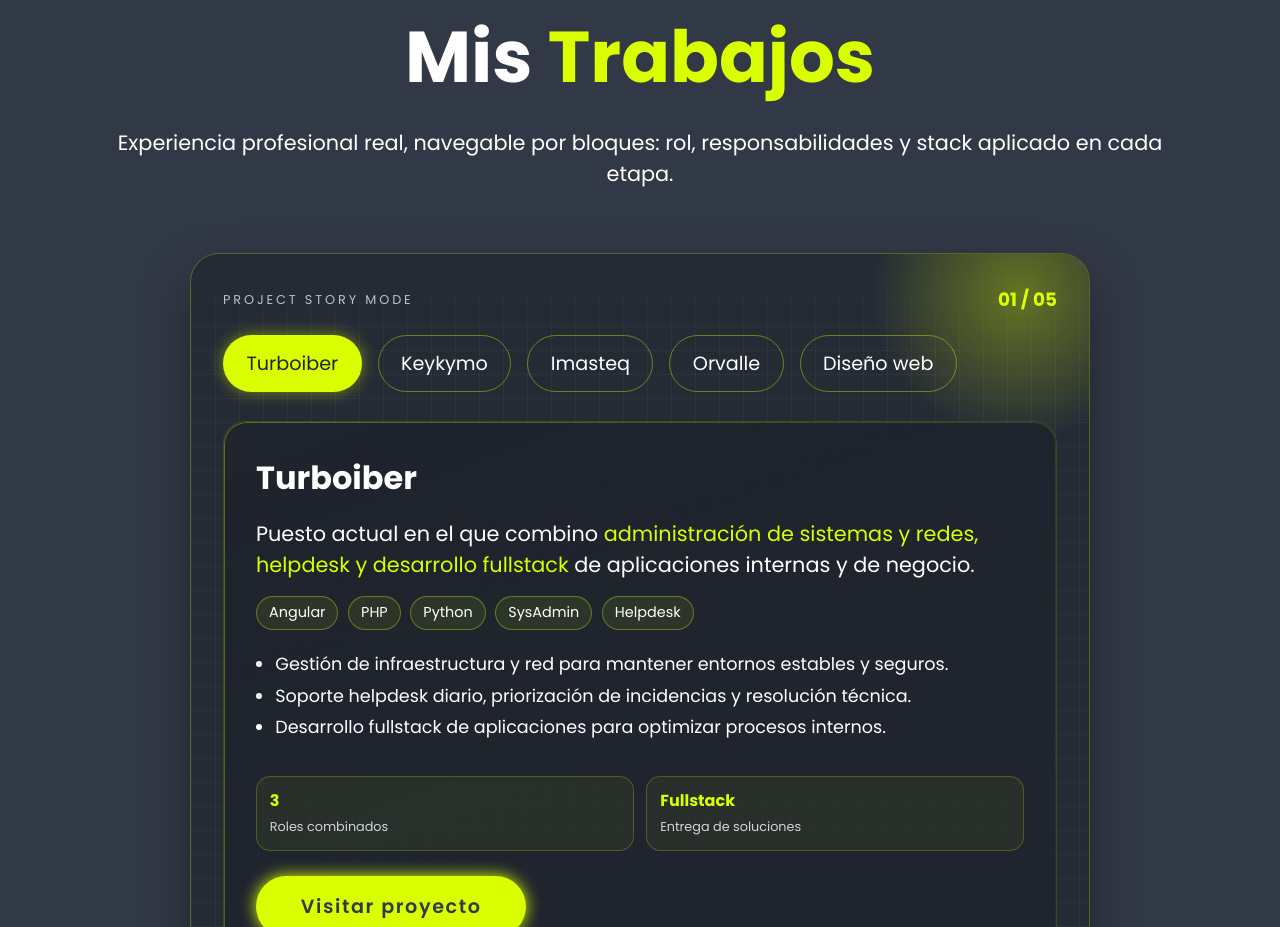
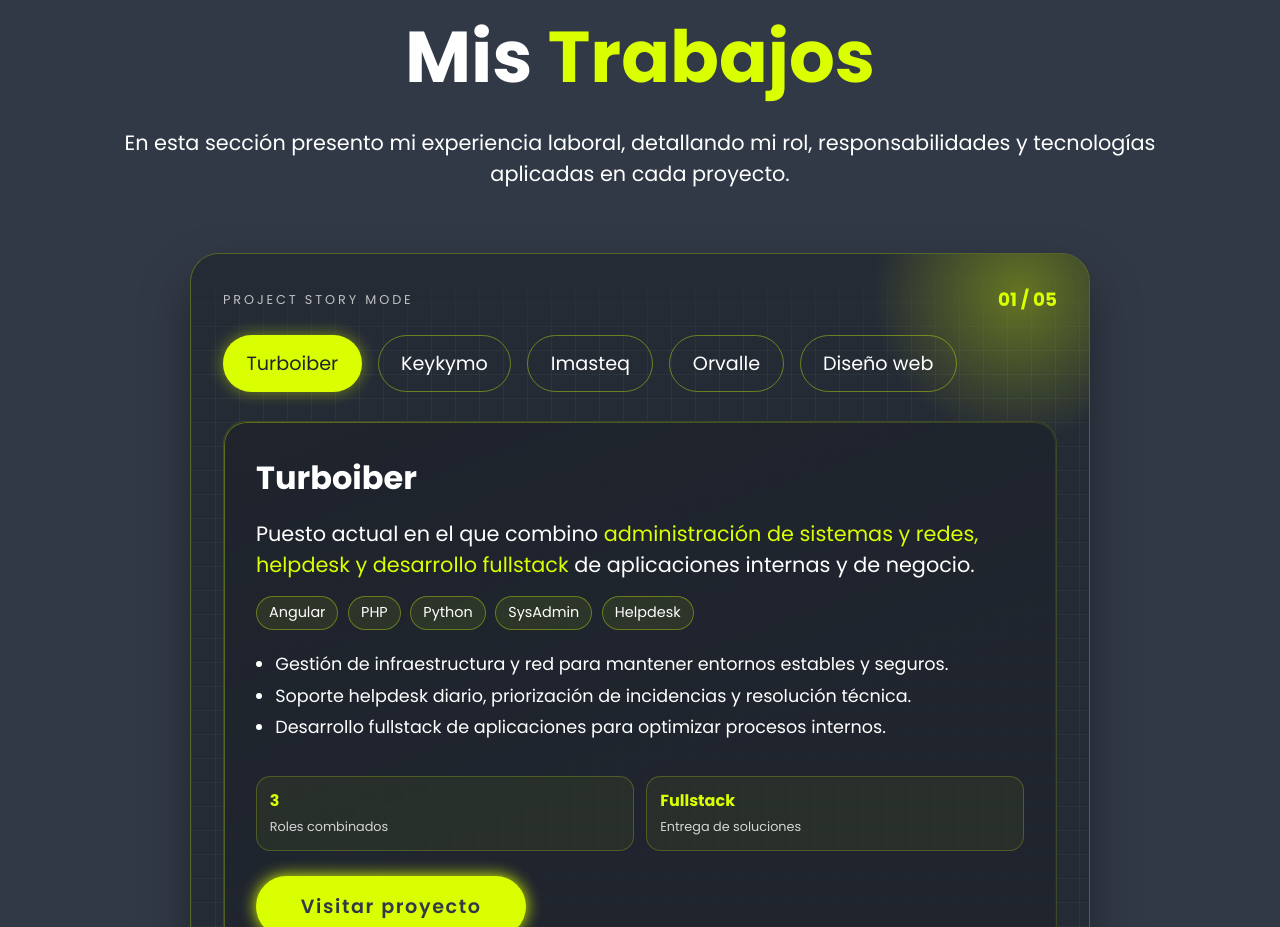
Before and after one commit to R1NLER/Personal_Portfolio, a plain HTML site: page index.html in a window 1280 px wide. Shown: the part 3080-4007 px from the top of the page. Drawn offline with nearby package versions, Linux system fonts and the light colour scheme.

Commit message:
Ajusta copy introductorio de la sección Mis trabajos

```diff
--- a/index.html
+++ b/index.html
@@ -90,7 +90,7 @@
         <!--Portfolio-->
         <section class="portfolio" id="portfolio">
             <h2 class="heading">Mis <span>Trabajos</span></h2>
-            <p>Experiencia profesional real, navegable por bloques: rol, responsabilidades y stack aplicado en cada etapa.</p>
+            <p>En esta sección presento mi experiencia laboral, detallando mi rol, responsabilidades y tecnologías aplicadas en cada proyecto.</p>
             <div class="portfolio-shell">
                 <div class="portfolio-glow" aria-hidden="true"></div>
                 <div class="portfolio-mesh" aria-hidden="true"></div>
```
